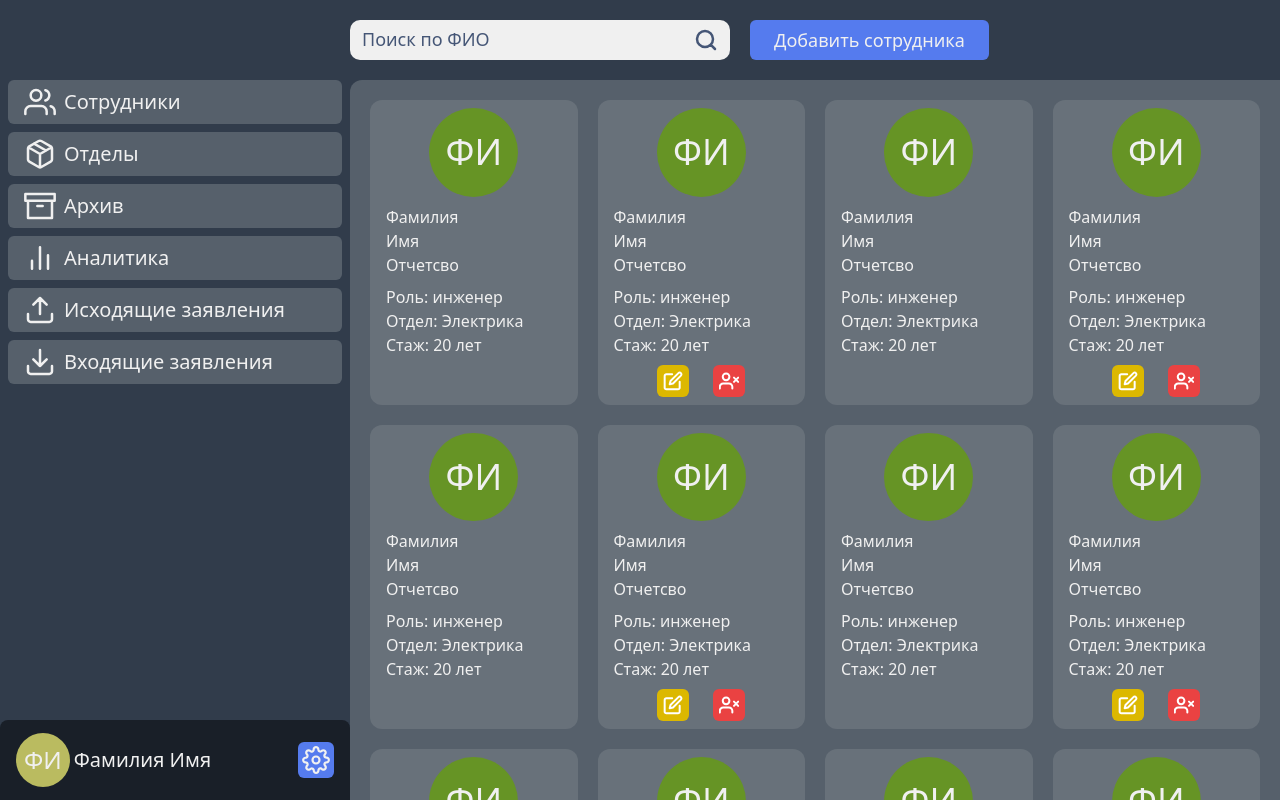
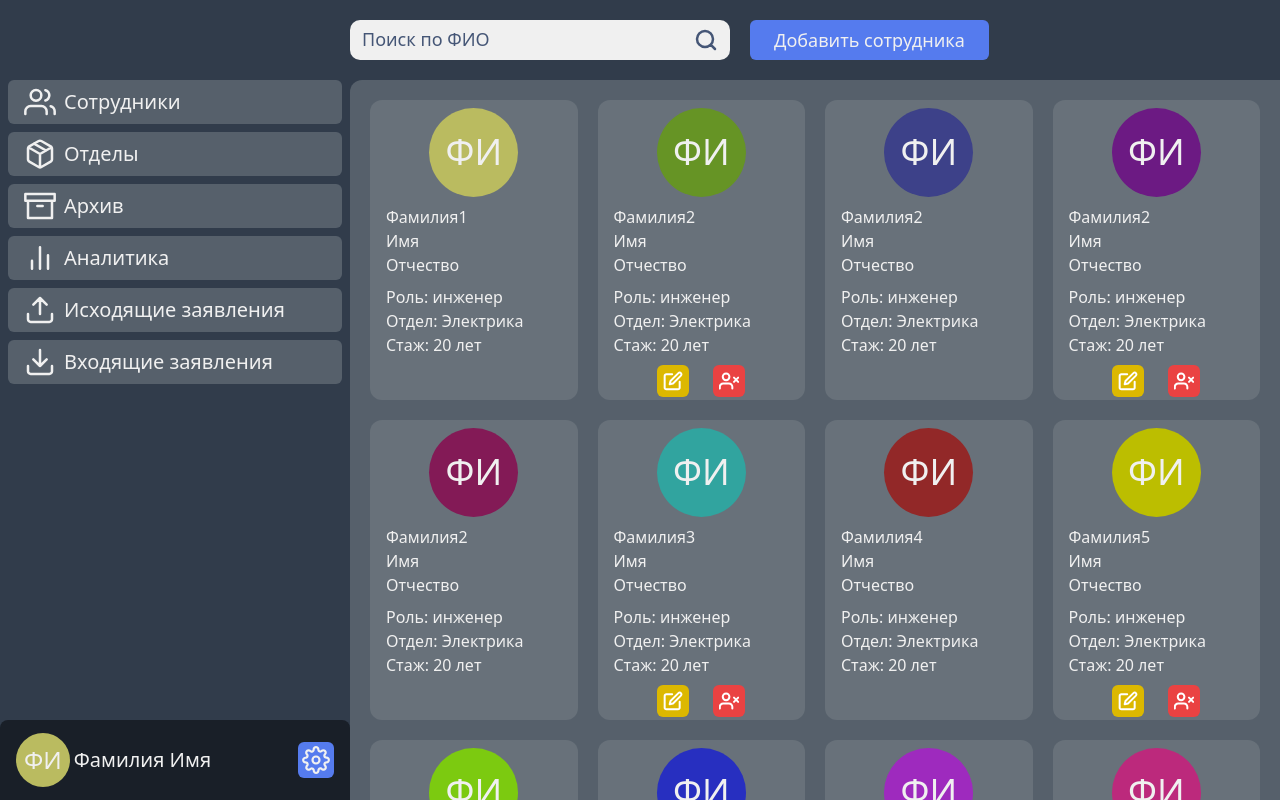
Before and after one commit to unwelcome/FrameWorkTask1, a Vue app in the folder frontend/: page /employees in a window 1280 px wide. Built offline with nearby package versions, Linux system fonts and the light colour scheme.

Commit message:
added search filter to employees page

```diff
--- a/frontend/src/pages/MainPage/Pages/EmployeesPage/EmployeesPage.vue
+++ b/frontend/src/pages/MainPage/Pages/EmployeesPage/EmployeesPage.vue
@@ -1,13 +1,15 @@
 <template>
   <div class="flex flex-col grow items-stretch">
     <header class="flex flex-row h-20 items-center gap-5 shrink-0">
-      <searchBar class="w-[380px]" :placeholder="'Поиск по ФИО'"/>
+      <searchBar class="w-[380px]" :placeholder="'Поиск по ФИО'" @change:input="(text: string) => employeeQuery = text"/>
       <textButton class="btn-main text-lg h-10 px-6" :text="'Добавить сотрудника'"/>
     </header>
     <main class="flex flex-col items-stretch bg-bg-2 grow rounded-tl-xl overflow-hidden pt-5 pl-5">
-      <div class="employees-container scrollable pr-5">
-        <div v-for="i of 100" class="employee-item">
-          <employeeCard :show-btns="i % 2 == 0" :redirect-to-profile="true"/>
+      <div class="flex flex-col justify-start items-stretch">
+        <div class="employees-container scrollable pr-5 grow">
+          <div v-for="employee in employeesFilteredList" :key="employee.id" class="employee-item h-[300px] max-w-[250px]">
+            <employeeCard :employee-data="employee" :show-btns="employee.id % 2 == 0" :redirect-to-profile="true"/>
+          </div>
         </div>
       </div>
     </main>
@@ -18,6 +20,48 @@ import employeeCard from './widgets/employeeCard.vue';
 export default {
   components: {
     employeeCard,
+  },
+  data(){
+    return {
+      employeeQuery: '',
+
+      employeesList: [
+        {id: 1, first_name: 'Имя', second_name: 'Фамилия1', third_name: 'Отчество'},
+        {id: 2, first_name: 'Имя', second_name: 'Фамилия2', third_name: 'Отчество'},
+        {id: 3, first_name: 'Имя', second_name: 'Фамилия2', third_name: 'Отчество'},
+        {id: 4, first_name: 'Имя', second_name: 'Фамилия2', third_name: 'Отчество'},
+        {id: 5, first_name: 'Имя', second_name: 'Фамилия2', third_name: 'Отчество'},
+        {id: 6, first_name: 'Имя', second_name: 'Фамилия3', third_name: 'Отчество'},
+        {id: 7, first_name: 'Имя', second_name: 'Фамилия4', third_name: 'Отчество'},
+        {id: 8, first_name: 'Имя', second_name: 'Фамилия5', third_name: 'Отчество'},
+        {id: 9, first_name: 'Имя', second_name: 'Фамилия6', third_name: 'Отчество'},
+        {id: 10, first_name: 'Имя', second_name: 'Фамилия7', third_name: 'Отчество'},
+        {id: 11, first_name: 'Имя', second_name: 'Фамилия8', third_name: 'Отчество'},
+        {id: 12, first_name: 'Имя', second_name: 'Фамилия9', third_name: 'Отчество'},
+        {id: 13, first_name: 'Имя', second_name: 'Фамилия10', third_name: 'Отчество'},
+        {id: 14, first_name: 'Имя', second_name: 'Фамилия11', third_name: 'Отчество'},
+        {id: 15, first_name: 'Имя', second_name: 'Фамилия12', third_name: 'Отчество'},
+        {id: 16, first_name: 'Имя', second_name: 'Фамилия13', third_name: 'Отчество'},
+        {id: 17, first_name: 'Имя', second_name: 'Фамилия14', third_name: 'Отчество'},
+        {id: 18, first_name: 'Имя', second_name: 'Фамилия15', third_name: 'Отчество'},
+        {id: 19, first_name: 'Имя', second_name: 'Фамилия16', third_name: 'Отчество'},
+      ],
+
+      employeesFilteredList: [] as {id: number, first_name: string, second_name: string, third_name: string}[],
+    }
+  },
+  watch: {
+    employeeQuery: {
+      handler(newValue: string) {
+        if (newValue === '') this.employeesFilteredList = this.employeesList;
+        else {
+          const newValueLower = newValue.toLowerCase();
+
+          this.employeesFilteredList = this.employeesList.filter(item => `${item.second_name} ${item.second_name} ${item.third_name}`.toLowerCase().startsWith(newValueLower));
+        }
+      },
+      immediate: true
+    }
   }
 
 }
@@ -27,9 +71,6 @@ export default {
     display: grid;
     grid-template-columns: repeat(auto-fit, minmax(200px, 1fr));
     gap: 20px;
-  }
-
-  .employee-item {
-    min-width: 0; /* Важно для предотвращения переполнения */
+    /* justify-items: start; */
   }
 </style>
--- a/frontend/src/pages/MainPage/Pages/EmployeesPage/widgets/employeeCard.vue
+++ b/frontend/src/pages/MainPage/Pages/EmployeesPage/widgets/employeeCard.vue
@@ -1,12 +1,12 @@
 <template>
   <div class="bg-bg-3 rounded-xl p-2 flex flex-col items-center gap-2 h-full justify-start">
-    <userAvatar class="text-4xl p-4 cursor-pointer" :id="2" :first-name="'Имя'" :second-name="'Фамилия'" @click="redirectToUserProfile"/>
+    <userAvatar class="text-4xl p-4 cursor-pointer" :id="employeeData.id" :first-name="employeeData.first_name" :second-name="employeeData.second_name" @click="redirectToUserProfile"/>
 
     <div class="flex flex-col gap-2 w-full px-2 cursor-default">
       <div class="flex flex-col">
-        <p>Фамилия</p>
-        <p>Имя</p>
-        <p>Отчетсво</p>
+        <p>{{ employeeData.second_name }}</p>
+        <p>{{ employeeData.first_name }}</p>
+        <p>{{ employeeData.third_name }}</p>
       </div>
       <div class="flex flex-col">
         <p>Роль: <span>инженер</span></p>
@@ -26,8 +26,14 @@
   </div>
 </template>
 <script lang="ts">
+import type { PropType } from 'vue';
+
 export default {
   props: {
+    employeeData: {
+      type: Object as PropType<{id: number, first_name: string, second_name: string, third_name: string}>,
+      required: true,
+    },
     showBtns: {
       type: Boolean,
       required: false,
```
